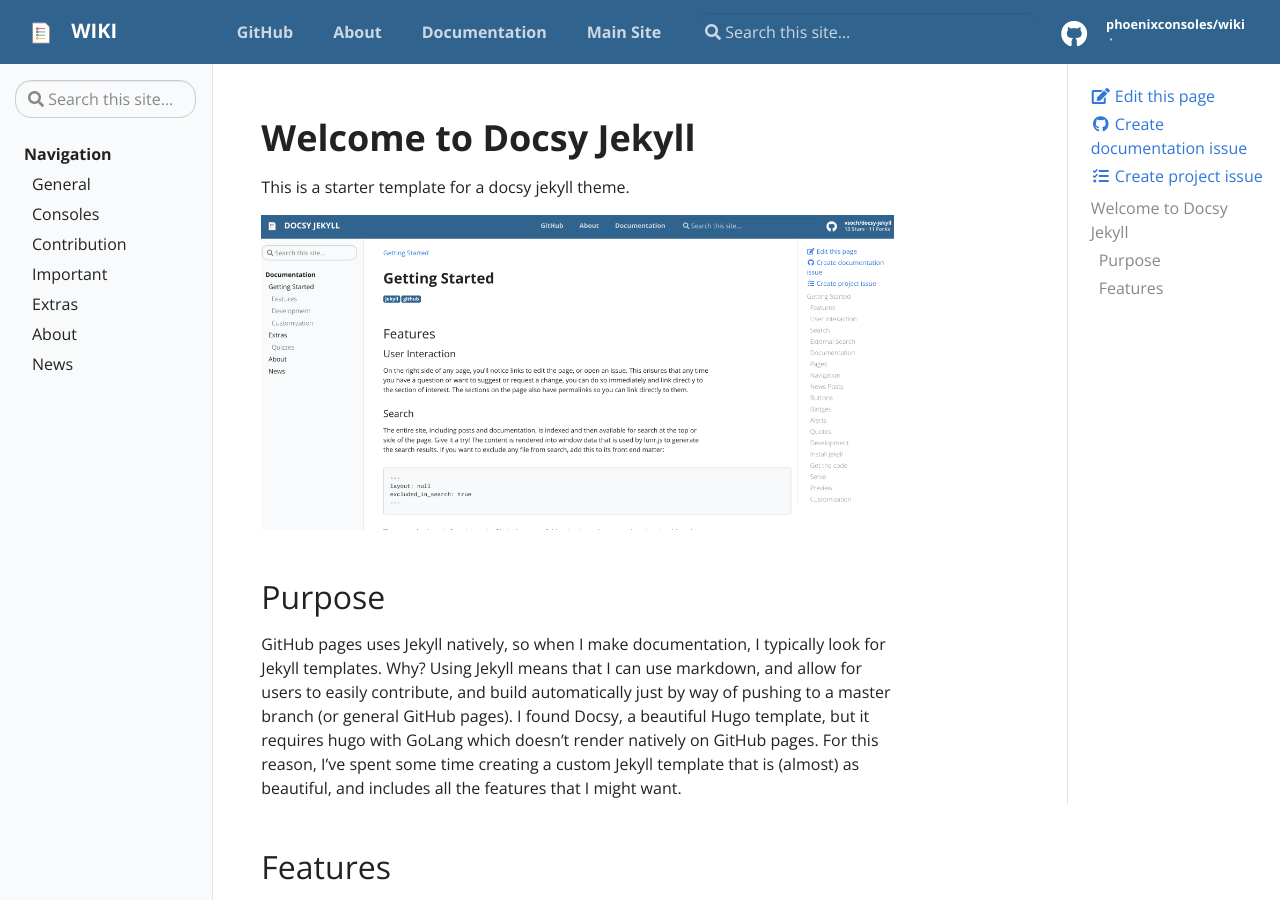
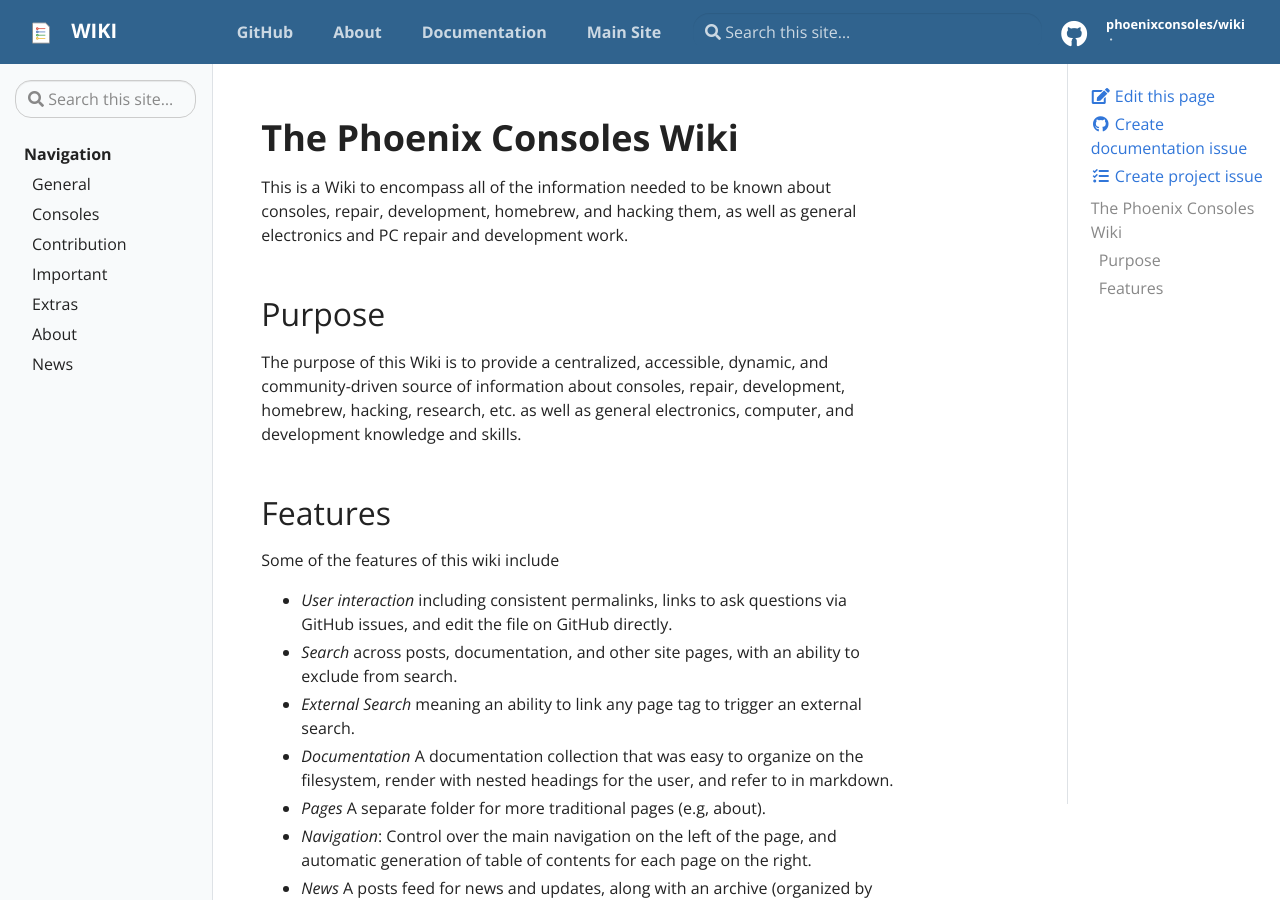
Before and after one commit to PhoenixConsoles/wiki, a Jekyll site: the page built from pages/index.md, in a window 1280 px wide and 900 px high. Built offline with Jekyll 4.4.1, drawn with Linux system fonts in a browser that asks for light colours; some of the changed text lies outside the part shown.

Commit message:
Update index.md

```diff
--- a/pages/index.md
+++ b/pages/index.md
@@ -1,30 +1,20 @@
 ---
 layout: page
-title: Docsy Jekyll Theme
+title: The Phoenix Consoles Wiki
 permalink: /
 ---
 
-# Welcome to Docsy Jekyll
+# The Phoenix Consoles Wiki
 
-This is a starter template for a docsy jekyll theme.
-
-![assets/img/docsy-jekyll.png](assets/img/docsy-jekyll.png)
+This is a Wiki to encompass all of the information needed to be known about consoles, repair, development, homebrew, and hacking them, as well as general electronics and PC repair and development work.
 
 ## Purpose
 
-GitHub pages uses Jekyll natively, so when I make documentation, I typically
-look for Jekyll templates. Why? Using Jekyll means that I can use markdown,
-and allow for users to easily contribute, and build automatically just by
-way of pushing to a master branch (or general GitHub pages).
-I found Docsy, a beautiful Hugo template, but it requires hugo with GoLang
-which doesn't render natively on GitHub pages. For this reason, I've spent
-some time creating a custom Jekyll template that is (almost) as beautiful,
-and includes all the features that I might want.
+The purpose of this Wiki is to provide a centralized, accessible, dynamic, and community-driven source of information about consoles, repair, development, homebrew, hacking, research, etc. as well as general electronics, computer, and development knowledge and skills.
 
 ## Features
 
-What are these features? You should see the {% include doc.html name="Getting Started" path="getting-started" %}
-guide for a complete summary. Briefly:
+Some of the features of this wiki include
 
  - *User interaction* including consistent permalinks, links to ask questions via GitHub issues, and edit the file on GitHub directly.
  - *Search* across posts, documentation, and other site pages, with an ability to exclude from search.
@@ -34,8 +24,7 @@
  - *Navigation*: Control over the main navigation on the left of the page, and automatic generation of table of contents for each page on the right.
  - *News* A posts feed for news and updates, along with an archive (organized by year).
  - *Templates* or specifically, "includes" that make it easy to create an alert, documentation link, or other content.
- - *Continuous Integration* recipes to preview the site
+ - *Continuous Integration* recipes to preview the site preproduction.
 
-
-For features, getting started with development, see the {% include doc.html name="Getting Started" path="getting-started" %} page. Would you like to request a feature or contribute?
+Would you like to request a feature, documentation, or contribute?
 [Open an issue]({{ site.repo }}/issues)
```
